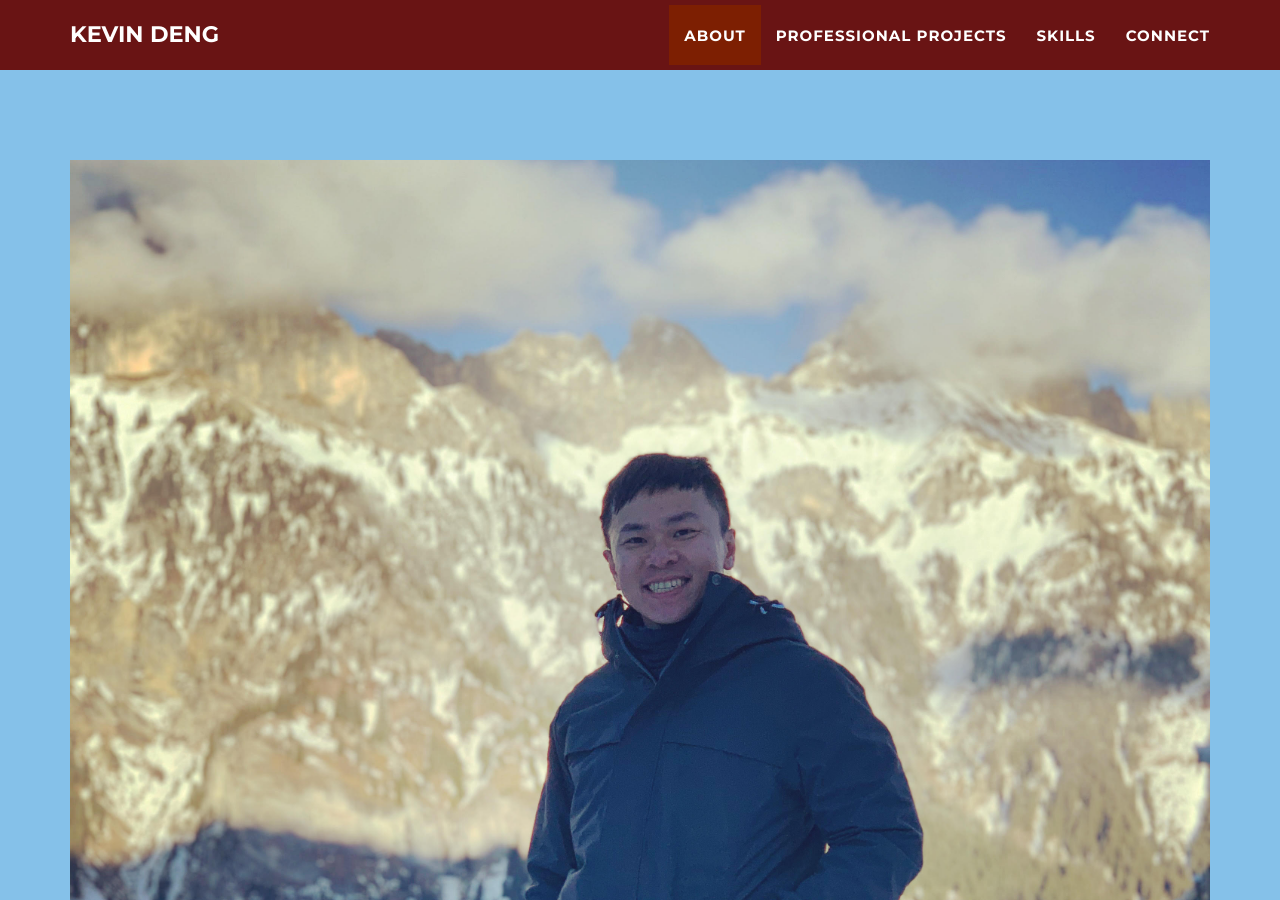
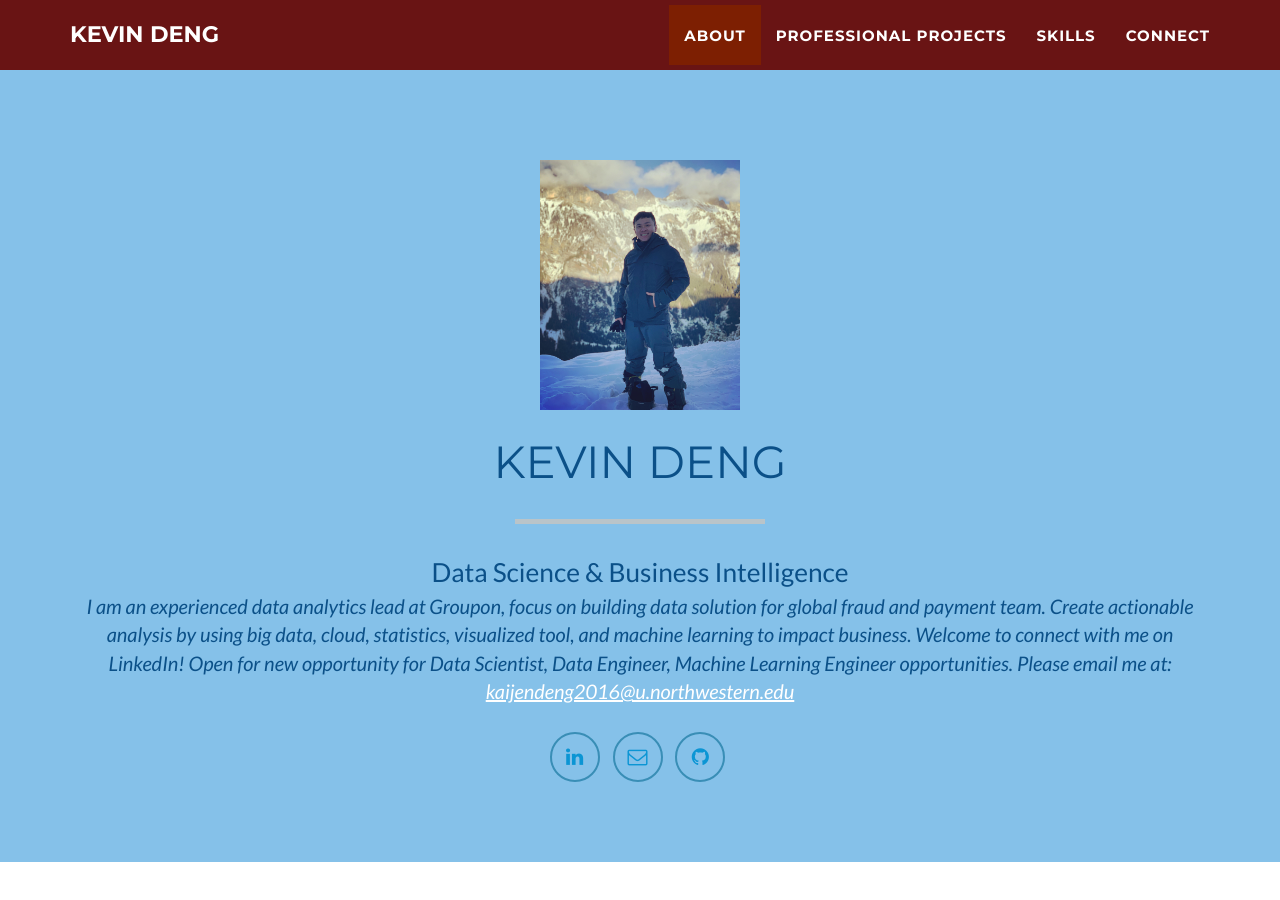
Before and after one commit to Kevin-Deng-2021/kdeng2016.github.io, a Jekyll site: the page built from index.html, in a window 1280 px wide and 900 px high. Built offline with Jekyll 4.4.1, drawn with Linux system fonts in a browser that asks for light colours.

Commit message:
header photo

```diff
--- a/_includes/header.html
+++ b/_includes/header.html
@@ -3,7 +3,7 @@
         <div class="container">
             <div class="row">
                 <div class="col-lg-12">
-                    <img class="img-responsive" src="img/profile.png" alt="">
+                    <img class="img-responsive" src="img/profile.png" alt="" height = 400 width = 200>
                     <div class="intro-text">
                         <span class="name">{{ site.title }}</span>
                         <hr class="star-light">
```
